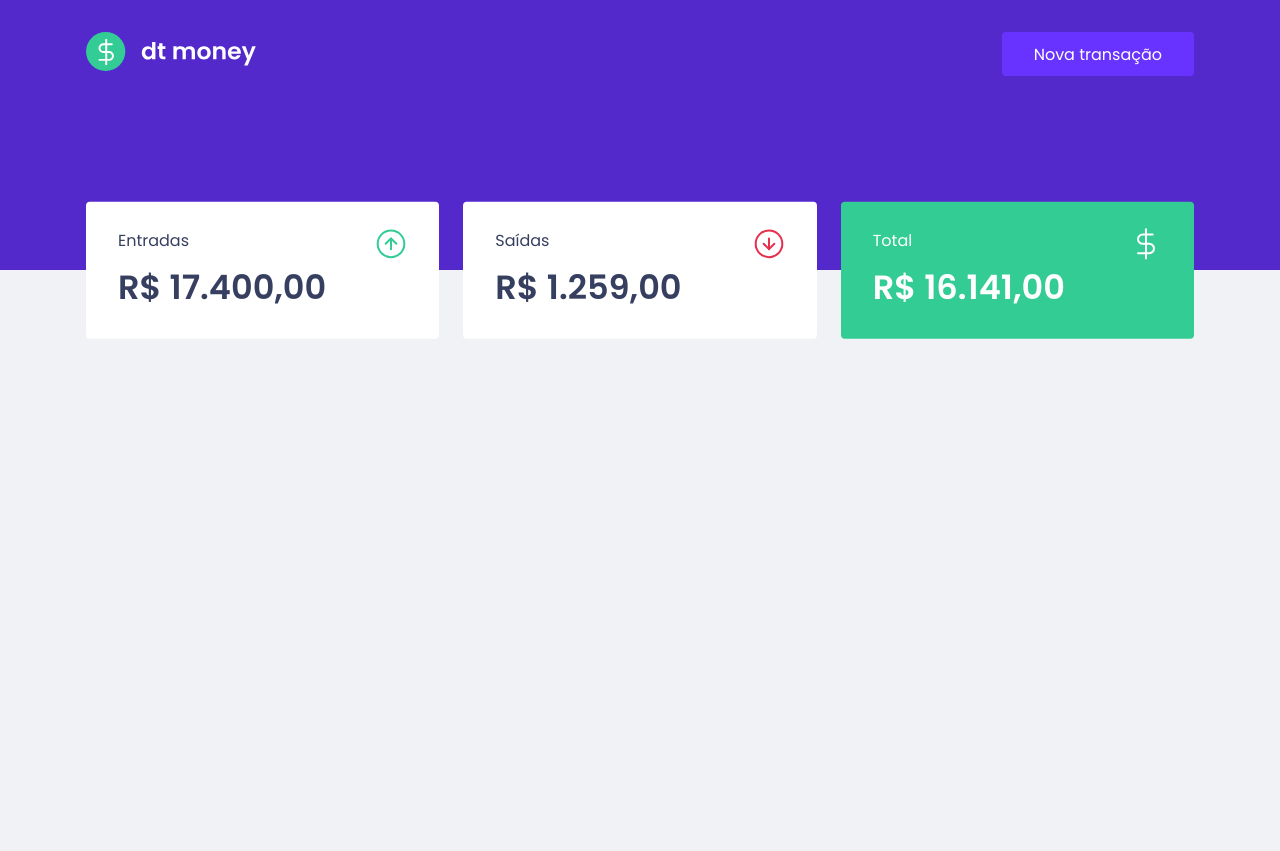
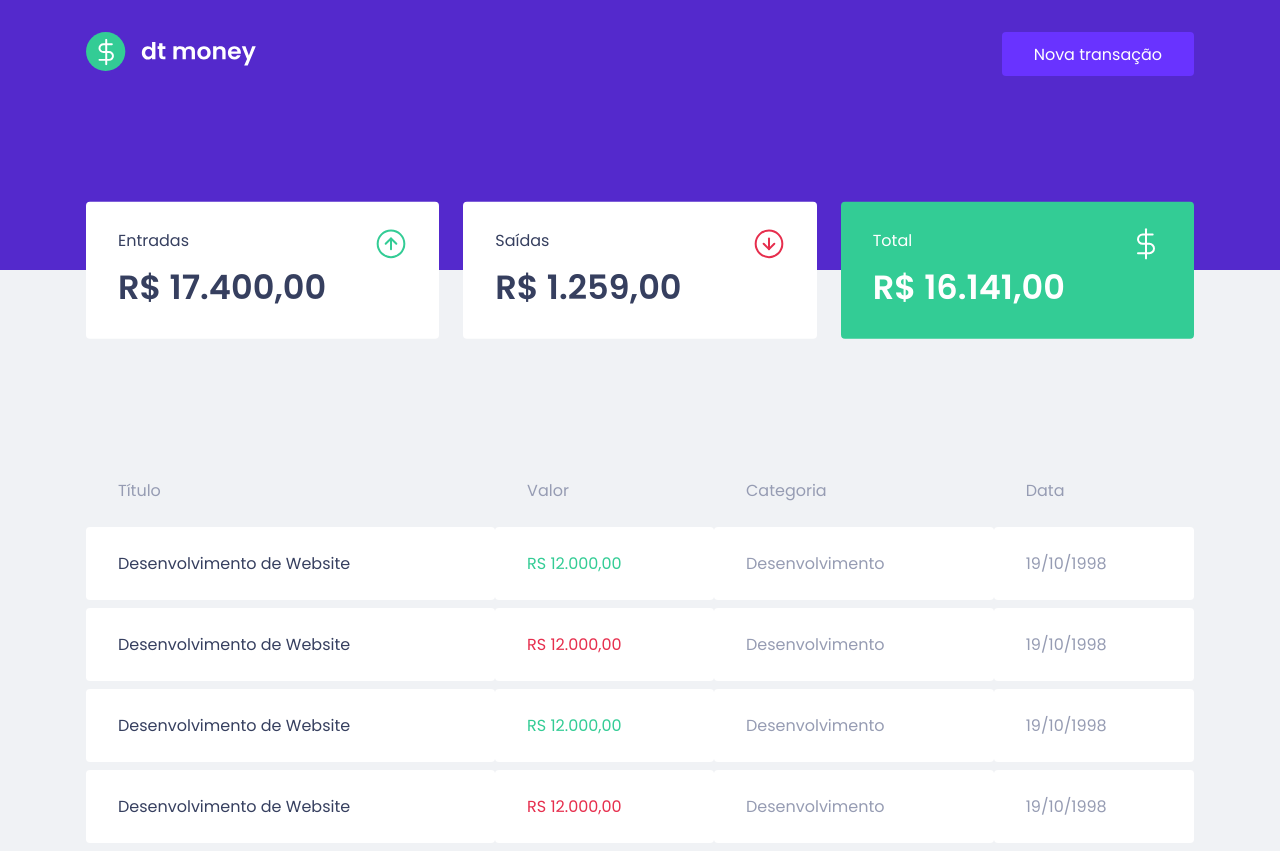
Before and after one commit to pablohenriqueop/dtmoney, a React (Create React App) app: page / in a window 1280 px wide. Before the commit the page ends 800 px from the top, so only its background shows below. Built offline with nearby package versions, Linux system fonts and the light colour scheme.

Commit message:
Created TransactionsTable Component and Styles

```diff
--- a/src/App.tsx
+++ b/src/App.tsx
@@ -2,6 +2,7 @@
 import { GlobalStyle } from "./styles/global";
 import { Header } from "./components/Header";
 import { Summary } from "./components/Summary";
+import { TransactionsTable } from "./components/TransactionsTable";
 
 export function App() {
   return (
@@ -9,6 +10,7 @@
       <GlobalStyle />
       <Header />
       <Summary />
+      <TransactionsTable />
     </div>
   );
 }
--- a/src/components/Summary/styles.ts
+++ b/src/components/Summary/styles.ts
@@ -10,6 +10,12 @@
   grid-gap: 1.5rem;
   position: relative;
   transform: translateY(-50%);
+
+  @media (max-width: 720px) {
+    margin-top: 3rem;
+    transform: none;
+    grid-template-columns: 1fr;
+  }
 `;
 
 export const Box = styled.div`
--- /dev/null
+++ b/src/components/TransactionsTable/index.tsx
@@ -0,0 +1,48 @@
+import { Container } from "./styles";
+import { Content } from "../../styles/content";
+
+export function TransactionsTable() {
+  return (
+    <Container>
+      <Content>
+        <table>
+          <thead>
+            <tr>
+              <th>Título</th>
+              <th>Valor</th>
+              <th>Categoria</th>
+              <th>Data</th>
+            </tr>
+          </thead>
+
+          <tbody>
+            <tr>
+              <td>Desenvolvimento de Website</td>
+              <td className="deposit">RS 12.000,00</td>
+              <td>Desenvolvimento</td>
+              <td>19/10/1998</td>
+            </tr>
+            <tr>
+              <td>Desenvolvimento de Website</td>
+              <td className="withdraw">RS 12.000,00</td>
+              <td>Desenvolvimento</td>
+              <td>19/10/1998</td>
+            </tr>
+            <tr>
+              <td>Desenvolvimento de Website</td>
+              <td className="deposit">RS 12.000,00</td>
+              <td>Desenvolvimento</td>
+              <td>19/10/1998</td>
+            </tr>
+            <tr>
+              <td>Desenvolvimento de Website</td>
+              <td className="withdraw">RS 12.000,00</td>
+              <td>Desenvolvimento</td>
+              <td>19/10/1998</td>
+            </tr>
+          </tbody>
+        </table>
+      </Content>
+    </Container>
+  );
+}
--- /dev/null
+++ b/src/components/TransactionsTable/styles.ts
@@ -0,0 +1,38 @@
+import styled from "styled-components";
+
+export const Container = styled.section`
+  margin-top: 3rem;
+
+  table {
+    width: 100%;
+    border-spacing: 0 0.5rem;
+
+    th {
+      font-weight: 400;
+      color: var(--text-body);
+      padding: 1rem 2rem;
+      text-align: left;
+      line-height: 1.5rem;
+    }
+
+    td {
+      padding: 1.5rem 2rem;
+      border: 0;
+      background: var(--shape);
+      color: var(--text-body);
+      border-radius: 0.25rem;
+
+      &.deposit {
+        color: var(--green);
+      }
+
+      &.withdraw {
+        color: var(--red);
+      }
+
+      &:first-child {
+        color: var(--text-title);
+      }
+    }
+  }
+`;
--- a/src/styles/global.ts
+++ b/src/styles/global.ts
@@ -6,7 +6,7 @@
         --blue: #5429CC;
         --light-blue: #6933FF;
         --red: #E62E4D;
-        --gren: #33CC95;
+        --green: #33CC95;
         --shape: #ffffff;
 
         --text-title: #363F5F;
```
